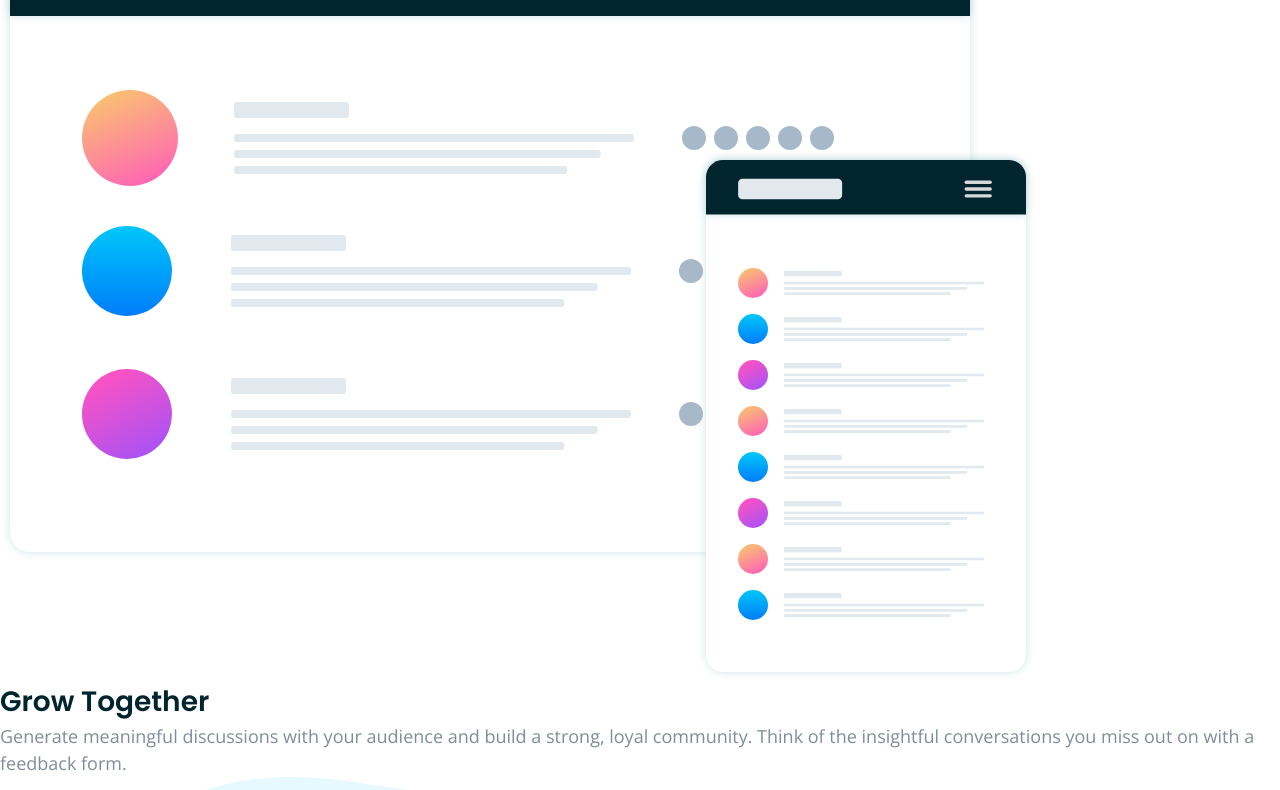
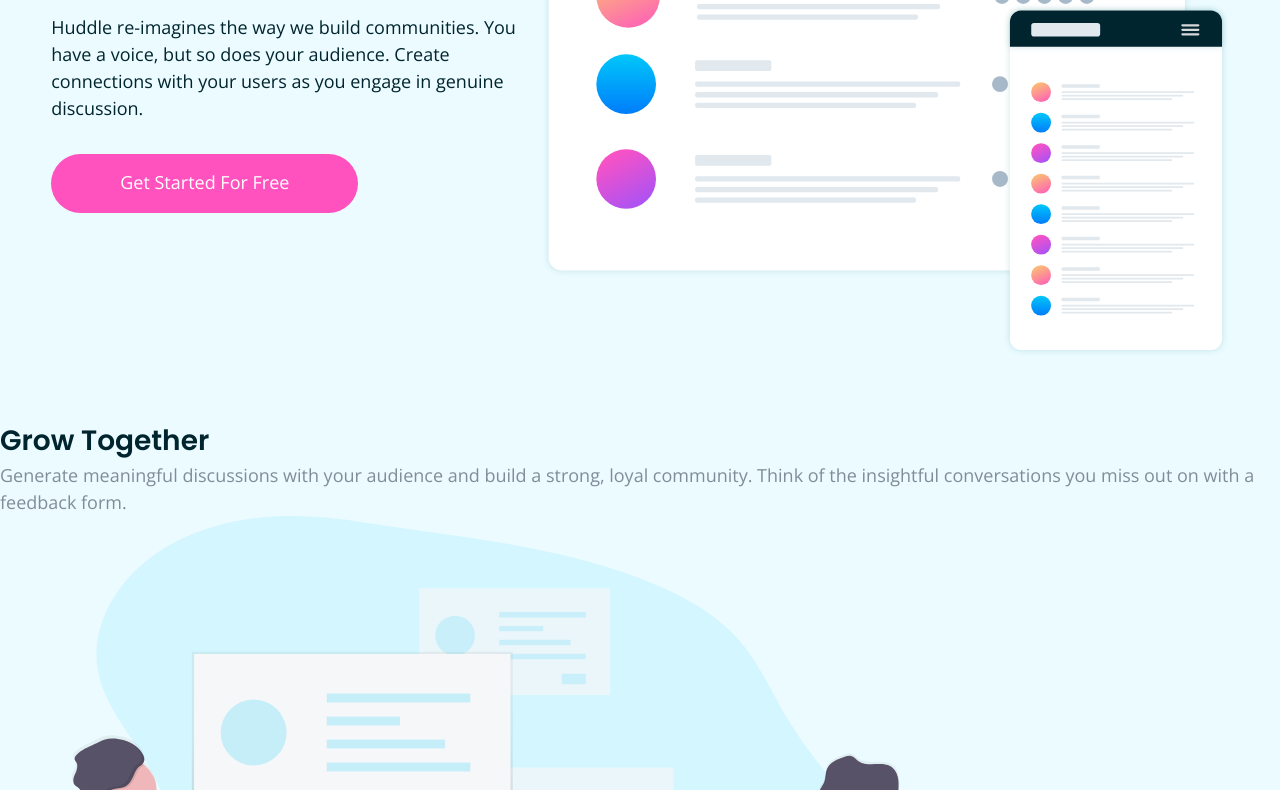
Before and after one commit to MinhKhangTran/w52s_12_11ty_huddle, an Eleventy site: page src/index.html in a window 1280 px wide. Shown: the part 295-1085 px from the top of the page. Built offline with nearby package versions, Linux system fonts and the light colour scheme; Eleventy itself is replaced by a stand-in of ours; files that its build step writes are made by us from their sources.

Commit message:
:sparkles: hero

```diff
--- a/src/_includes/layouts/base.html
+++ b/src/_includes/layouts/base.html
@@ -15,6 +15,7 @@
   </head>
   <body>
     <a class="skip-to-content" href="#main-content">Skip to content</a>
+    <main  class="bg-very-pale-cyan">
     {% block content %}{% endblock %}
   </body>
 </html>
--- a/src/_includes/partials/hero.html
+++ b/src/_includes/partials/hero.html
@@ -1,10 +1,10 @@
 {% include "partials/nav.html" %}
-<main id="main-content">
-    <div class="hero__wrapper">
+<div id="main-content" class="hero__wrapper container">
+
   <div class="hero__wrapper--left">
       <h1 class="h1 text-very-dark-cyan">{{hero.title}}</h1>
       <p class="body text-very-dark-cyan">{{hero.text}}</p>
-      <button class="btn">{{hero.cta}}</button>
+      <button class="btn-pink">{{hero.cta}}</button>
     </div>
     <div class="hero__wrapper--right">
       <img
@@ -12,4 +12,4 @@
         alt="{{hero.image | capitalize}}"
       />
     </div>
-  </div>
+ </div>
--- a/src/css/style.css
+++ b/src/css/style.css
@@ -275,13 +275,55 @@
 /* Hero                         */
 /* ----------------------------- */
 
+.hero__wrapper {
+  display: flex;
+  text-align: center;
+  flex-direction: column;
+  padding-top: 5rem;
+}
+.hero__wrapper--left p {
+  padding-block: 1.3125rem 2rem;
+}
+.hero__wrapper--right {
+  padding-top: 3.375rem;
+}
+
+@media (min-width: 500px) {
+  .hero__wrapper {
+    padding-block: 4rem;
+    text-align: left;
+    flex-direction: row;
+  }
+  .hero__wrapper--left {
+    width: 41.67%;
+  }
+  .hero__wrapper--right {
+    width: 58.3%;
+    padding-top: 0rem;
+  }
+  .hero__wrapper--left p {
+    padding-block: 1.75rem 2rem;
+  }
+}
 /* ----------------------------- */
 /* BTN                         */
 /* ----------------------------- */
+.btn-pink {
+  padding-inline: 3.6875rem;
+  padding-block: 0.65625rem;
+  border: none;
+  background: var(--pink);
+  border-radius: 90px;
+  color: #fff;
+  transition: all 0.35s ease-in;
+}
+.btn-pink:hover {
+  background: hsl(322, 100%, 80%);
+}
 .btn-white {
   padding-inline: 1.4375rem;
   padding-block: 0.3125rem;
-  background-color: var(--white);
+  background-color: #fff;
   transition: all 0.35s ease-in;
   border: none;
   border-radius: 90px;
@@ -289,13 +331,17 @@
   color: var(--very-dark-cyan);
   box-shadow: 0 10px 15px -3px rgb(0 0 0 / 0.1), 0 4px 6px -4px rgb(0 0 0 / 0.1);
 }
-.btn:hover {
+.btn-white:hover {
   color: var(--grayish-blue);
 }
 @media (min-width: 500px) {
   .btn-white {
     padding-inline: 4rem;
     padding-block: 0.8125rem 1rem;
+  }
+  .btn-pink {
+    padding-inline: 4.3125rem;
+    padding-block: 1rem 1.1875rem;
   }
 }
 /* ----------------------------- */
```
